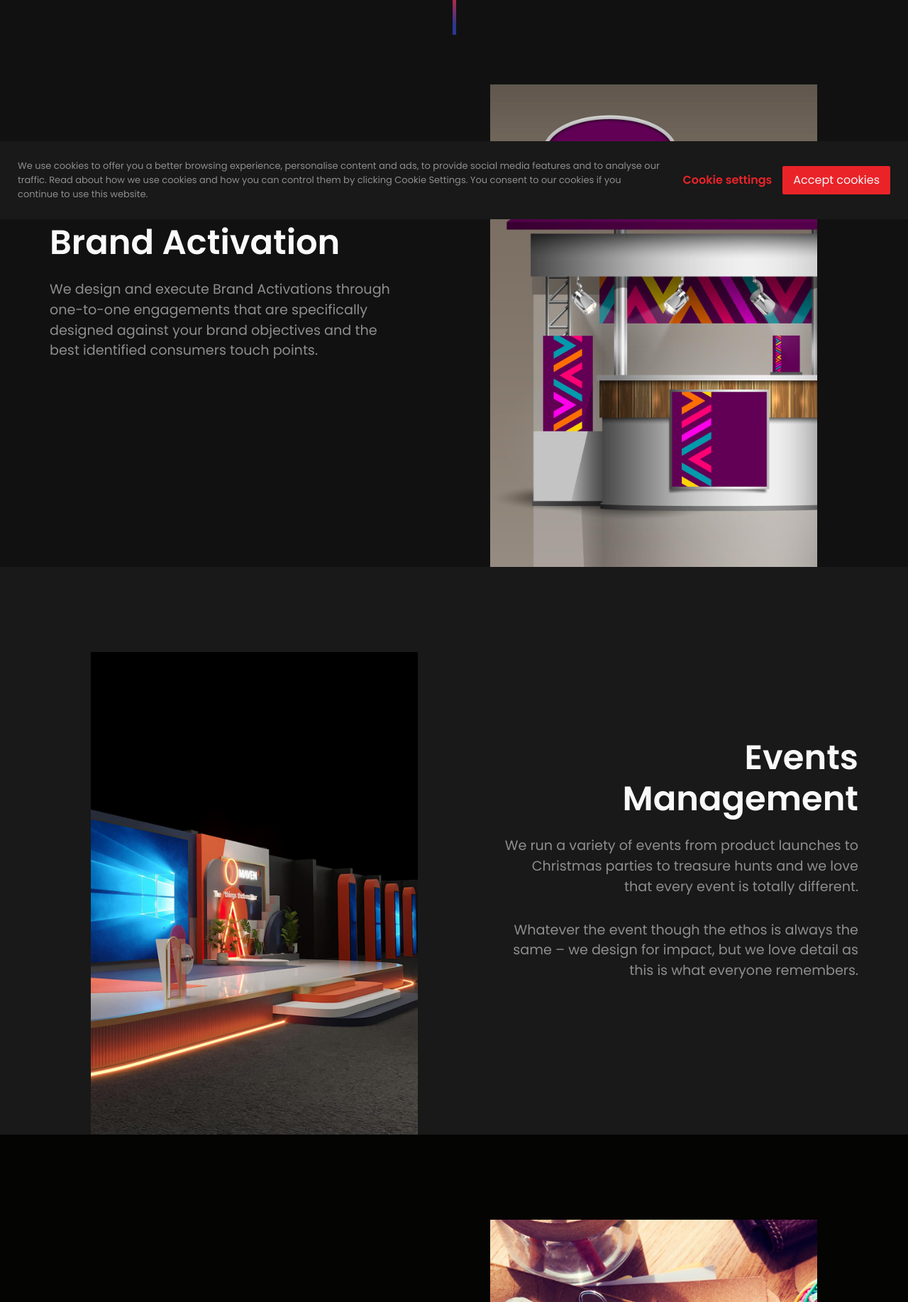
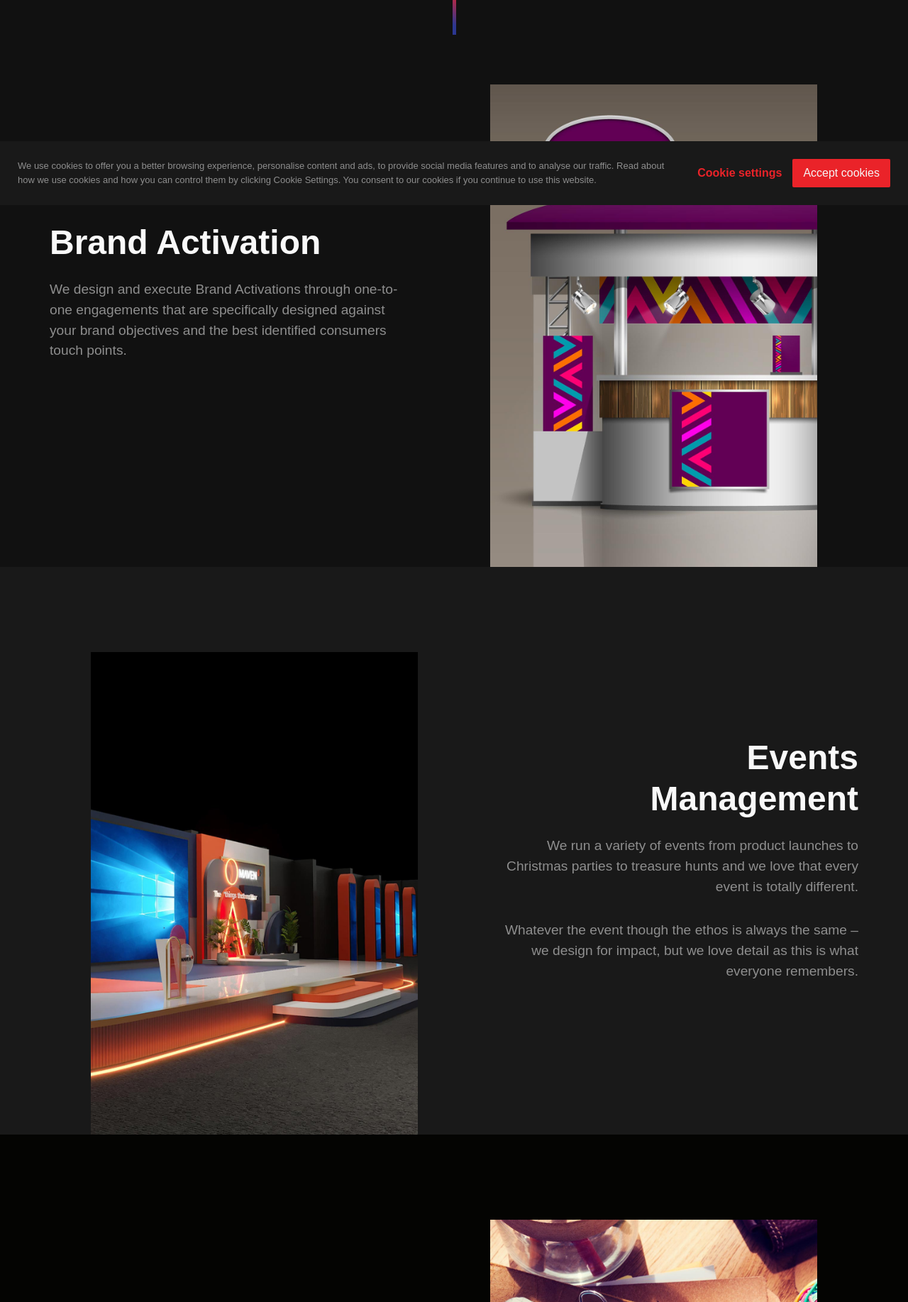
Before and after one commit to code2913/A1activation, a Django app: page /service/ in a window 1280 px wide. Shown: the part 601-2436 px from the top of the page at 71% size. Run offline with Django 3.2, Linux system fonts and the light colour scheme; some libraries are stand-ins or nearby versions.

Commit message:
updated the files

```diff
--- a/static/assets/css/default.css
+++ b/static/assets/css/default.css
@@ -29,16 +29,16 @@
     --h1-size: 6rem;
     --h1-weight: 900;
 
-    --h2-font: 'Poppins', sans-serif;
+    --h2-font: 'Gilroy', sans-serif;
     --h2-size: 3rem;
     --h2-weight: 600;
 
-    --p-font: 'Poppins', sans-serif;
+    --p-font: 'Gilroy', sans-serif;
     --p-size: 1rem;
     --p-weight: 400;
 
     --header-bg-color: #111111;
-    --nav-brand-height: 35px;
+    --nav-brand-height: 65px;
     --nav-item-color: #f5f5f5;
     --top-nav-item-color: #f5f5f5;
     --hero-bg-color: #111111;
--- a/template/pages/base.html
+++ b/template/pages/base.html
@@ -84,7 +84,7 @@
 
                 <!-- Navbar Brand-->
                 <a class="navbar-brand" href="/">
-                    <img src="{% static 'assets/images/logo-01.svg' %}" alt="A1 activation">
+                    <img src="{% static 'assets/images/logo.svg' %}" alt="A1 activation">
                 </a>
 
                 <!-- Nav holder -->
--- a/template/pages/contact.html
+++ b/template/pages/contact.html
@@ -10,7 +10,7 @@
             <!-- Item 1 -->
             <div class="swiper-slide slide-center">
 
-                <img src="{% static 'assets/images/bg-5.jpg' %}" class="full-image" data-mask="90">
+                <img src="{% static 'assets/images/cnt.jpg' %}" class="full-image" data-mask="90">
 
                 <div class="slide-content row text-center">
                     <div class="col-12 mx-auto inner">
--- a/template/pages/service.html
+++ b/template/pages/service.html
@@ -9,7 +9,7 @@
             <!-- Item 1 -->
             <div class="swiper-slide slide-center">
 
-                <img src="{% static 'assets/images/bg-5.jpg' %}" class="full-image" data-mask="90">
+                <img src="{% static 'assets/images/srv.jpg' %}" class="full-image" data-mask="90">
 
                 <div class="slide-content row text-center">
                     <div class="col-12 mx-auto inner">
@@ -110,7 +110,7 @@
                     <div class="col-12 d-flex justify-content-end inner">
                         <div class="right text-center text-md-right init">
                             <h2 data-aos="zoom-out-up" data-aos-delay="400" class="aos-init aos-animate"> Digital <br>Media</h2>
-                            <p data-aos="zoom-out-up" data-aos-delay="800" class="description ml-auto aos-init aos-animate">we use a proprietary approach to multi-channel strategy, to optimize media spend fluidly to whichever channels or tactics are driving the highest ROI, with full transparency of the entire process.</p>
+                            <p data-aos="zoom-out-up" data-aos-delay="800" class="description ml-auto aos-init aos-animate">We use a proprietary approach to multi-channel strategy, to optimize media spend fluidly to whichever channels or tactics are driving the highest ROI, with full transparency of the entire process.</p>
                             <p data-aos="zoom-out-up" data-aos-delay="850" class="description ml-auto aos-init aos-animate">We provide strategic & tactical solutions and media buying services across digital, social & mobile.</p>
                         </div>
                     </div>
```
Also changed, not shown: static/assets/images/cnt.jpg (added), static/assets/images/logo.svg (added), static/assets/images/srv.jpg (added).
